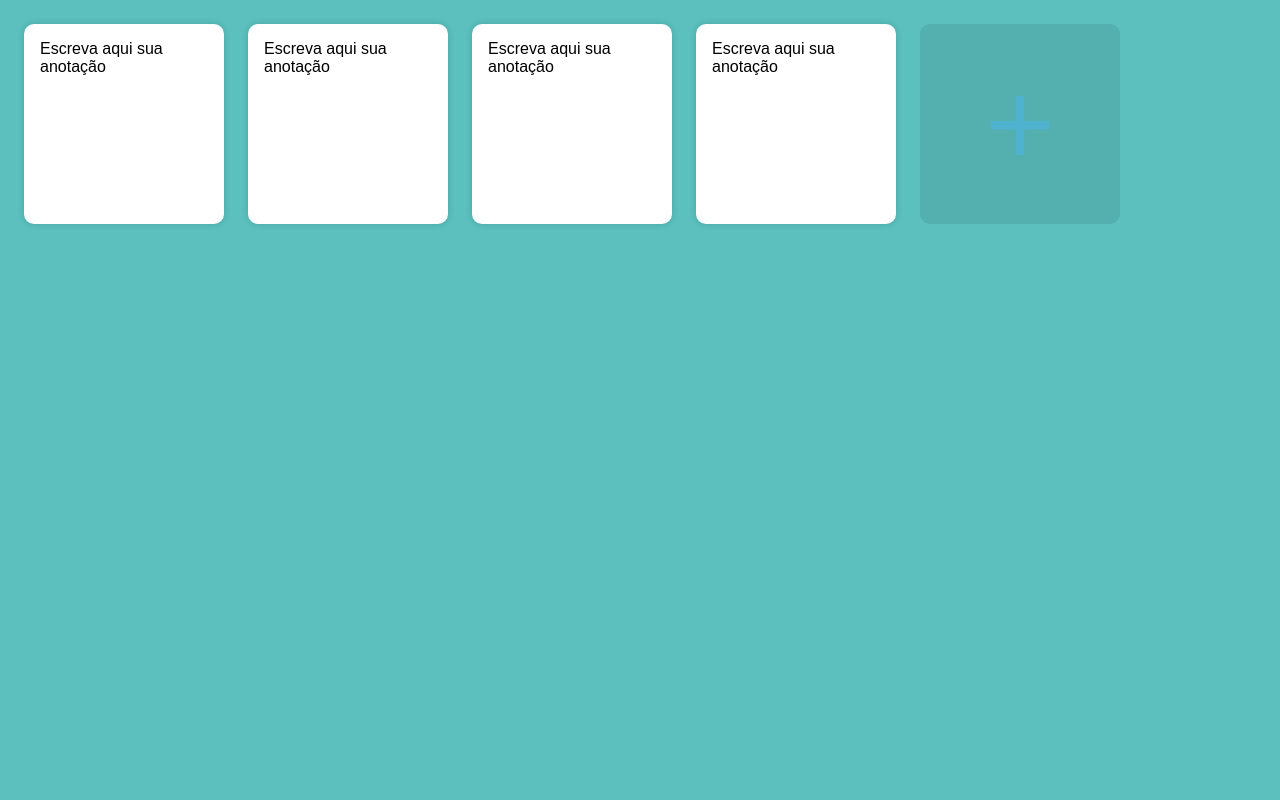
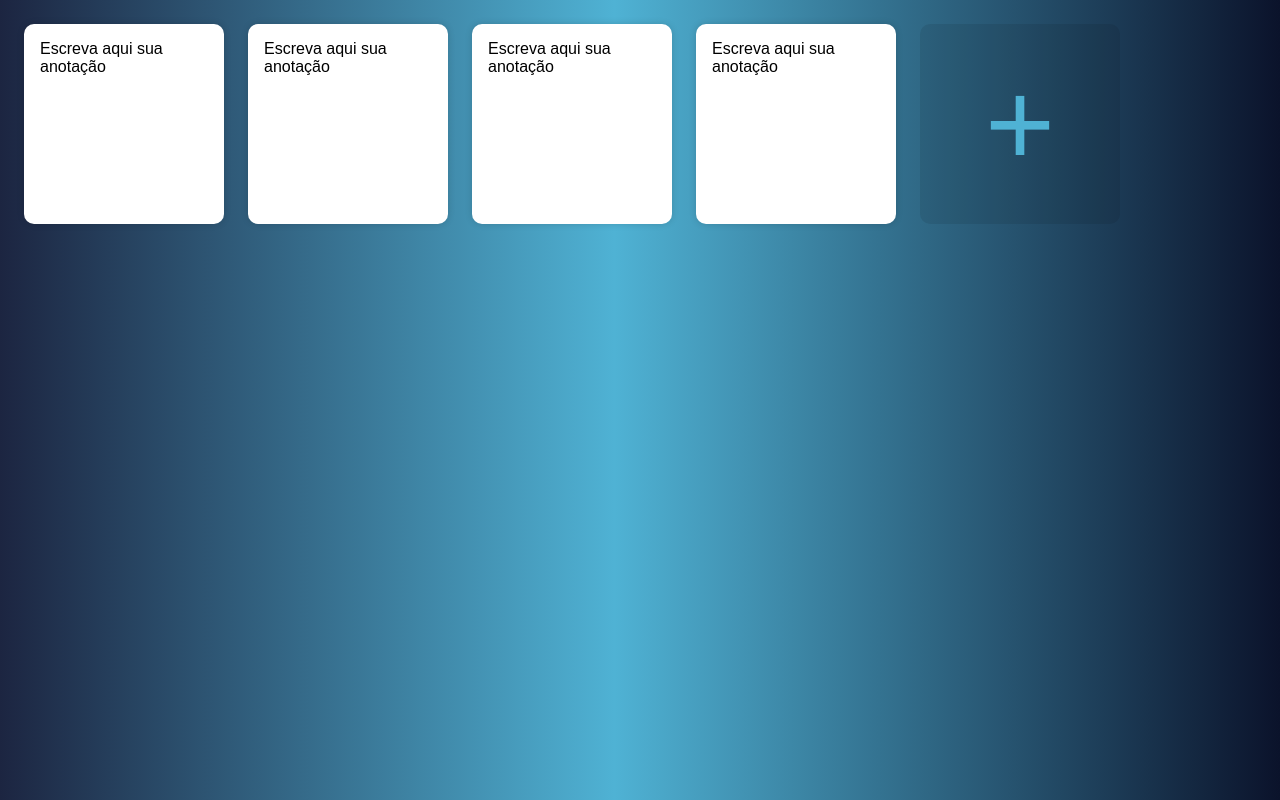
Before and after one commit to moaaskt/BlocoDeNotas.js, a plain HTML site: page index.html in a window 1280 px wide. Drawn offline with Linux system fonts and the light colour scheme.

Commit message:
Update style.css

```diff
--- a/style.css
+++ b/style.css
@@ -1,6 +1,7 @@
 body {
     margin: 0;
-    background: #5BC0BE;
+    background: rgb(28,37,65);
+    background: linear-gradient(90deg, rgba(28,37,65,1) 0%, rgba(79,178,212,1) 48%, rgba(11,19,43,1) 100%);
 }
 #app{
     display: grid;
@@ -36,7 +37,7 @@ body {
     background: rgba(0, 0, 0, 0.086);
     border-radius: 10px;
     font-size: 120px;
-    color: #4fb3d4d6;
+    color: #4FB2D4;
     cursor: pointer;
     transition: background 0.2s;
 
```
